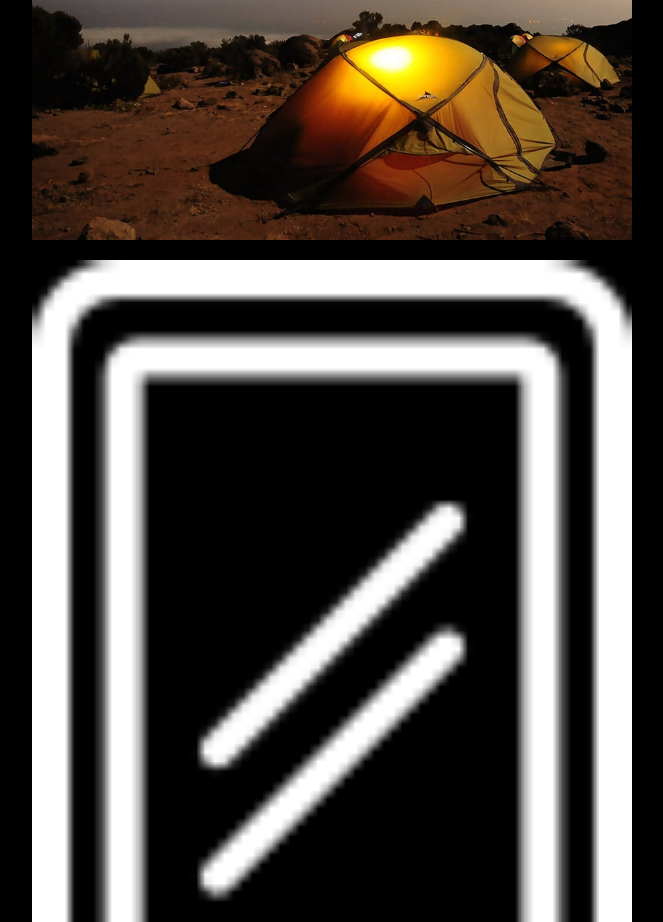
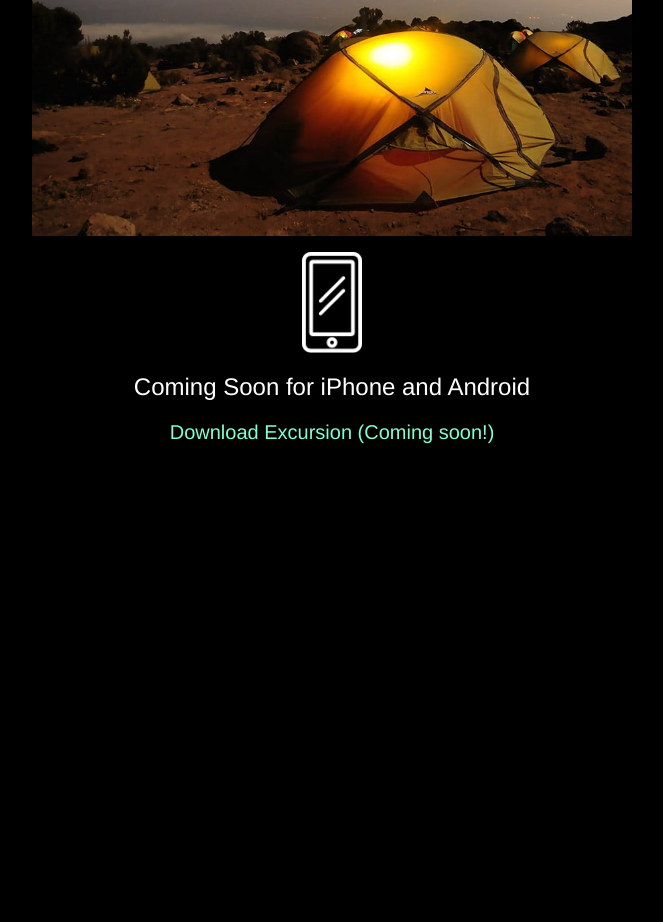
Before and after one commit to Lordd-Grimm/excursion, a plain HTML site: page index.html in a window 1280 px wide. Shown: the part 638-1560 px from the top of the page, without its empty margins (308-971 px from the left). After the commit the page ends 1098 px from the top, so only its background shows below. Drawn offline with Linux system fonts and the light colour scheme.

Commit message:
completes webpage and fixes problems with display size

```diff
--- a/index.html
+++ b/index.html
@@ -25,7 +25,7 @@
 </p>
 
 <p>
-  <img src="resources/images/phone.png" alt="Phone icon">
+  <img src="resources/images/phone.png" alt="Phone icon" style="width: 60px; display: block; margin: 0 auto;">
 </p>
 
 <h2>Coming Soon for iPhone and Android</h2>
--- a/resources/css/style.css
+++ b/resources/css/style.css
@@ -20,9 +20,13 @@ a {
 video {
   width: 100%;
   max-width: 600px;
+  display: block;
+  margin: 0 auto;
 }
 
 img {
   width: 100%;
   max-width: 600px;
+  display: block;
+  margin: 0 auto;
 }
```
